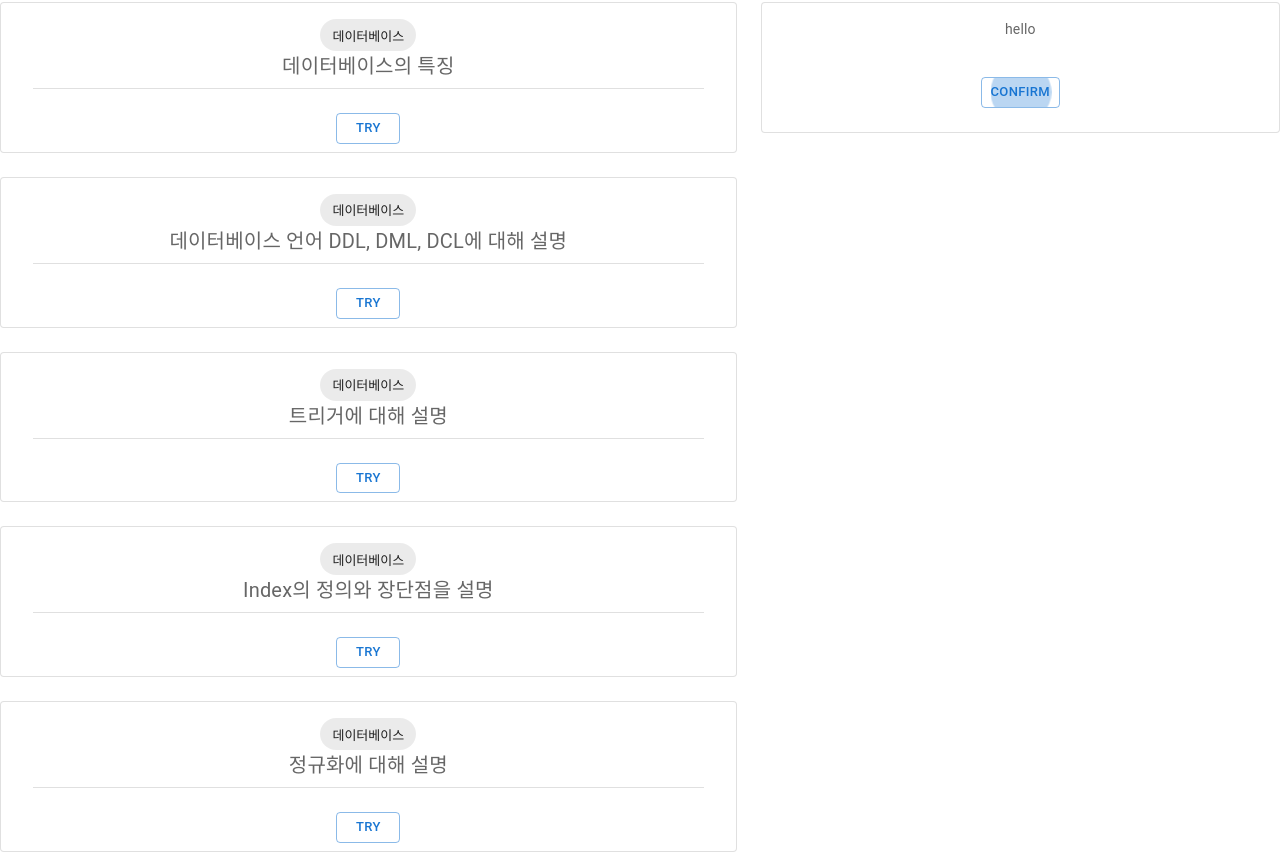
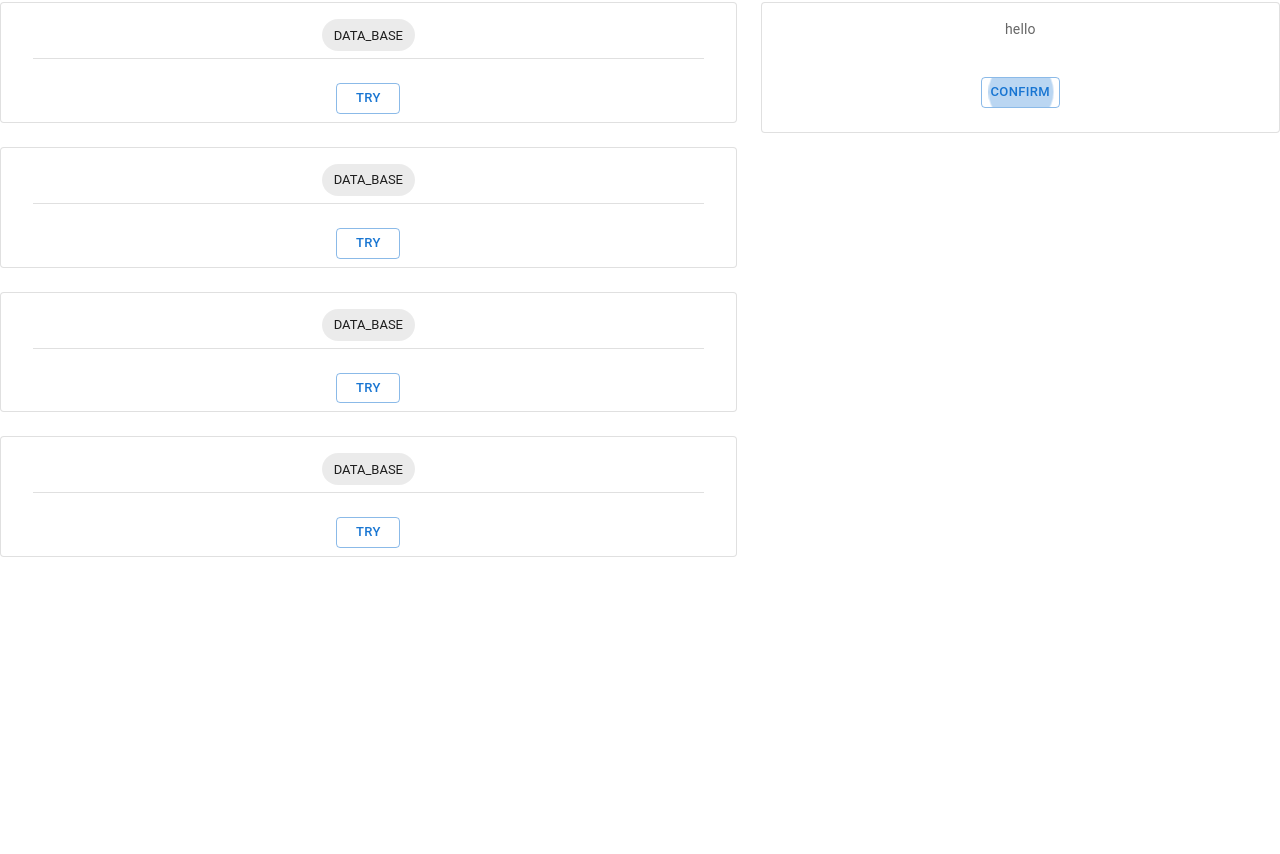
Before and after one commit to LongHonor/DevGenie, a React (Create React App) app in the folder frontend/devgenie/: page /quizlist in a window 1280 px wide. Shown: the part 154-1008 px from the top of the page. After the commit the page ends 800 px from the top, so only its background shows below. Built offline with nearby package versions, Linux system fonts and the light colour scheme.

Commit message:
Add api module
api 기본 설정, query 기본 설정 추가
logo 추가

```diff
--- a/frontend/devgenie/src/App.js
+++ b/frontend/devgenie/src/App.js
@@ -2,11 +2,14 @@ import React from 'react';
 
 import './App.css';
 import Router from './Router';
+import { AnimatePresence } from 'framer-motion';
 
 function App() {
   return (
     <div className='App'>
-      <Router />
+      <AnimatePresence>
+        <Router />
+      </AnimatePresence>
     </div>
   );
 }
--- a/frontend/devgenie/src/Router.js
+++ b/frontend/devgenie/src/Router.js
@@ -7,7 +7,6 @@ const Router = () => {
       <Routes>
         <Route path='/' element={<HomePage />} />
         <Route path='/quizlist' element={<QuizListPage />} />
-        <Route path='/quizlist/:id' element={<QuizPage />} />
         <Route path='/reminder' element={<ReminderPage />} />
       </Routes>
     </BrowserRouter>
--- a/frontend/devgenie/src/index.js
+++ b/frontend/devgenie/src/index.js
@@ -1,12 +1,16 @@
 import React from 'react';
 import ReactDOM from 'react-dom/client';
+import { QueryClient, QueryClientProvider } from '@tanstack/react-query';
 import './index.css';
 import App from './App';
 
 const root = ReactDOM.createRoot(document.getElementById('root'));
+const queryClient = new QueryClient();
 root.render(
   <React.StrictMode>
-    <App />
+    <QueryClientProvider client={queryClient}>
+      <App />
+    </QueryClientProvider>
   </React.StrictMode>,
 );
 
--- a/frontend/devgenie/src/organisms/NavigationBar.js
+++ b/frontend/devgenie/src/organisms/NavigationBar.js
@@ -1,5 +1,5 @@
 import React from 'react';
-import { Link, Outlet, matchPath } from 'react-router-dom';
+import { Link, Outlet, matchPath, useLocation } from 'react-router-dom';
 import {
   AppBar,
   Toolbar,
@@ -57,19 +57,12 @@ const SearchIconWrapper = styled('div')(({ theme }) => ({
 }));
 
 const NavigationBar = () => {
+  const { pathname } = useLocation();
+
   return (
     <Box sx={{ flexGrow: 1 }}>
       <AppBar position='static' color='info'>
         <Toolbar>
-          <IconButton
-            size='large'
-            edge='start'
-            color='inherit'
-            aria-label='open drawer'
-            sx={{ mr: 2 }}
-          >
-            <MenuIcon />
-          </IconButton>
           <Typography
             variant='h6'
             noWrap
@@ -77,15 +70,16 @@ const NavigationBar = () => {
             component={Link}
             sx={{
               flexGrow: 1,
-              display: { xs: 'none', sm: 'block' },
+              display: { xs: 'none', sm: 'flex' },
               color: 'inherit',
+              letterSpacing: '.1rem',
               textDecoration: 'none',
             }}
           >
             DevGenie
           </Typography>
 
-          <Tabs>
+          <Tabs value={pathname} textColor='inherit'>
             <Tab
               label='문제'
               value='/quizlist'
--- a/frontend/devgenie/src/questionList.js
+++ b/frontend/devgenie/src/questionList.js
@@ -1,151 +1,112 @@
 const listData = [
   {
-    id: 1,
-    title: '데이터베이스의 특징',
-    numberSolved: 12345,
-    averageScore: 67,
-    tag: ['데이터베이스'],
+    memberQuizId: 1,
+    submissionAnswer: '인덱싱이란?..',
+    solvedDateTime: '2023-11-02 12:00:00',
+    feedback: '설명이 부족합니다...',
+    point: '문장유사도 기반 점수',
+    OblivionStatus: 'OBLIVION_STATUS_1',
+    quizId: 1,
+    quizContent: '데이터베이스에서 인덱싱이란 무엇인가요?',
+    quizAnswer: '인덱싱이란..',
+    tag: 'DATA_BASE',
   },
   {
-    id: 2,
-    title: '데이터베이스 언어 DDL, DML, DCL에 대해 설명',
-    numberSolved: 54321,
-    averageScore: 12,
-    tag: ['데이터베이스'],
+    memberQuizId: 2,
+    submissionAnswer: '인덱싱이란?..',
+    feedback: '설명이 부족합니다...',
+    point: '문장유사도 기반 점수',
+    solvedDateTime: '2023-11-02 12:00:00',
+    OblivionStatus: 'OBLIVION_STATUS_1',
+    quizId: 1,
+    quizContent: '데이터베이스에서 인덱싱이란 무엇인가요?',
+    quizAnswer: '인덱싱이란..',
+    tag: 'DATA_BASE',
   },
   {
-    id: 3,
-    title: '트리거에 대해 설명',
-    numberSolved: 98765,
-    averageScore: 34,
-    tag: ['데이터베이스'],
+    memberQuizId: 3,
+    submissionAnswer: '인덱싱이란?..',
+    feedback: '설명이 부족합니다...',
+    point: '문장유사도 기반 점수',
+    solvedDateTime: '2023-11-02 12:00:00',
+    OblivionStatus: 'OBLIVION_STATUS_1',
+    quizId: 1,
+    quizContent: '데이터베이스에서 인덱싱이란 무엇인가요?',
+    quizAnswer: '인덱싱이란..',
+    tag: 'DATA_BASE',
   },
   {
-    id: 4,
-    title: 'Index의 정의와 장단점을 설명',
-    numberSolved: 24680,
-    averageScore: 56,
-    tag: ['데이터베이스'],
+    memberQuizId: 4,
+    submissionAnswer: '인덱싱이란?..',
+    feedback: '설명이 부족합니다...',
+    point: '문장유사도 기반 점수',
+    solvedDateTime: '2023-11-02 12:00:00',
+    OblivionStatus: 'OBLIVION_STATUS_1',
+    quizId: 1,
+    quizContent: '데이터베이스에서 인덱싱이란 무엇인가요?',
+    quizAnswer: '인덱싱이란..',
+    tag: 'DATA_BASE',
   },
-  {
-    id: 5,
-    title: '정규화에 대해 설명',
-    numberSolved: 13579,
-    averageScore: 78,
-    tag: ['데이터베이스'],
-  },
-  {
-    id: 6,
-    title: '정규화의 장단점을 설명',
-    numberSolved: 80246,
-    averageScore: 45,
-    tag: ['데이터베이스'],
-  },
-  {
-    id: 7,
-    title: '역정규화를 하는 이유',
-    numberSolved: 64280,
-    averageScore: 32,
-    tag: ['데이터베이스'],
-  },
-  {
-    id: 8,
-    title: '이상 현상의 종류와 정의',
-    numberSolved: 56789,
-    averageScore: 90,
-    tag: ['데이터베이스'],
-  },
-  {
-    id: 9,
-    title: 'SQL INJECTION이 무엇인지 설명',
-    numberSolved: 13579,
-    averageScore: 87,
-    tag: ['데이터베이스'],
-  },
-  {
-    id: 10,
-    title: 'SQL INJECTION을 방어 및 방지하는 방법',
-    numberSolved: 98765,
-    averageScore: 23,
-    tag: ['데이터베이스'],
-  },
-  {
-    id: 11,
-    title: 'RDBMS와 NoSQL의 차이',
-    numberSolved: 24680,
-    averageScore: 54,
-    tag: ['데이터베이스'],
-  },
-  {
-    id: 12,
-    title: 'RDBMS와 NoSQL은 어느 경우에 적합한가요',
-    numberSolved: 80246,
-    averageScore: 76,
-    tag: ['데이터베이스'],
-  },
-  {
-    id: 13,
-    title: '트랜잭션이란 무엇인지 설명',
-    numberSolved: 64280,
-    averageScore: 21,
-    tag: ['데이터베이스'],
-  },
-  {
-    id: 14,
-    title: '트랜잭션의 특성에 대해 설명',
-    numberSolved: 56789,
-    averageScore: 89,
-    tag: ['데이터베이스'],
-  },
-  {
-    id: 15,
-    title: '데이터베이스 락에 대해 설명',
-    numberSolved: 13579,
-    averageScore: 34,
-    tag: ['데이터베이스'],
-  },
-  {
-    id: 16,
-    title: 'Elastic Search의 키워드 검색과 RDBMS의 LIKE 검색의 차이',
-    numberSolved: 98765,
-    averageScore: 56,
-    tag: ['데이터베이스'],
-  },
-  {
-    id: 17,
-    title: '옵티마이저에 대해 설명',
-    numberSolved: 24680,
-    averageScore: 78,
-    tag: ['데이터베이스'],
-  },
-  {
-    id: 18,
-    title: 'inner join과 outer join의 차이',
-    numberSolved: 80246,
-    averageScore: 90,
-    tag: ['데이터베이스'],
-  },
-  {
-    id: 19,
-    title: 'group by의 역할에 대해 설명',
-    numberSolved: 64280,
-    averageScore: 32,
-    tag: ['데이터베이스'],
-  },
-  {
-    id: 20,
-    title: 'DELETE, TRUNCATE, DROP의 차이',
-    numberSolved: 56789,
-    averageScore: 87,
-    tag: ['데이터베이스'],
-  },
-  {
-    id: 21,
-    title: 'JOIN에서 ON과 WHERE의 차이',
-    numberSolved: 13579,
-    averageScore: 23,
-    tag: ['데이터베이스'],
-  },
+  // {
+  //   memberQuizId: 5,
+  //   submissionAnswer: '인덱싱이란?..',
+  //   feedback: '설명이 부족합니다...',
+  //   point: '문장유사도 기반 점수',
+  //   solvedDateTime: '2023-11-02 12:00:00',
+  //   OblivionStatus: 'OBLIVION_STATUS_1',
+  //   quizId: 1,
+  //   quizContent: '데이터베이스에서 인덱싱이란 무엇인가요?',
+  //   quizAnswer: '인덱싱이란..',
+  //   tag: 'DATA_BASE',
+  // },
+  // {
+  //   memberQuizId: 6,
+  //   submissionAnswer: '인덱싱이란?..',
+  //   feedback: '설명이 부족합니다...',
+  //   point: '문장유사도 기반 점수',
+  //   solvedDateTime: '2023-11-02 12:00:00',
+  //   OblivionStatus: 'OBLIVION_STATUS_1',
+  //   quizId: 1,
+  //   quizContent: '데이터베이스에서 인덱싱이란 무엇인가요?',
+  //   quizAnswer: '인덱싱이란..',
+  //   tag: 'DATA_BASE',
+  // },
+  // {
+  //   memberQuizId: 7,
+  //   submissionAnswer: '인덱싱이란?..',
+  //   feedback: '설명이 부족합니다...',
+  //   point: '문장유사도 기반 점수',
+  //   solvedDateTime: '2023-11-02 12:00:00',
+  //   OblivionStatus: 'OBLIVION_STATUS_1',
+  //   quizId: 1,
+  //   quizContent: '데이터베이스에서 인덱싱이란 무엇인가요?',
+  //   quizAnswer: '인덱싱이란..',
+  //   tag: 'DATA_BASE',
+  // },
+  // {
+  //   memberQuizId: 8,
+  //   submissionAnswer: '인덱싱이란?..',
+  //   feedback: '설명이 부족합니다...',
+  //   point: '문장유사도 기반 점수',
+  //   solvedDateTime: '2023-11-02 12:00:00',
+  //   OblivionStatus: 'OBLIVION_STATUS_1',
+  //   quizId: 1,
+  //   quizContent: '데이터베이스에서 인덱싱이란 무엇인가요?',
+  //   quizAnswer: '인덱싱이란..',
+  //   tag: 'DATA_BASE',
+  // },
+  // {
+  //   memberQuizId: 9,
+  //   submissionAnswer: '인덱싱이란?..',
+  //   feedback: '설명이 부족합니다...',
+  //   point: '문장유사도 기반 점수',
+  //   solvedDateTime: '2023-11-02 12:00:00',
+  //   OblivionStatus: 'OBLIVION_STATUS_1',
+  //   quizId: 1,
+  //   quizContent: '데이터베이스에서 인덱싱이란 무엇인가요?',
+  //   quizAnswer: '인덱싱이란..',
+  //   tag: 'DATA_BASE',
+  // },
 ];
 
 export { listData };
--- a/frontend/devgenie/src/tagList.js
+++ b/frontend/devgenie/src/tagList.js
@@ -15,6 +15,10 @@ const taglist = [
     id: 'DATA_STRUCTURE',
     title: '자료구조',
   },
+  {
+    id: 'ALGORITHM',
+    title: '알고리즘',
+  },
 ];
 
 export { taglist };
```
Also changed, not shown: frontend/devgenie/src/api.js (added, +16 -0 lines), frontend/devgenie/public/devgenie_logo.png (added).
